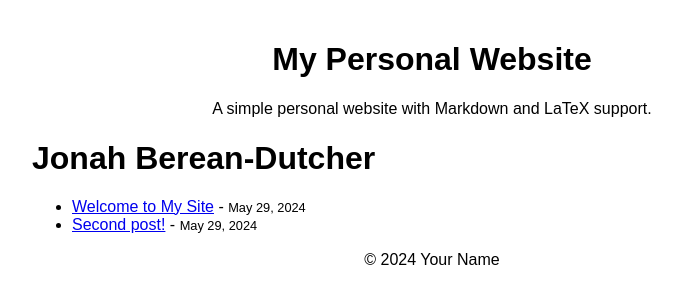
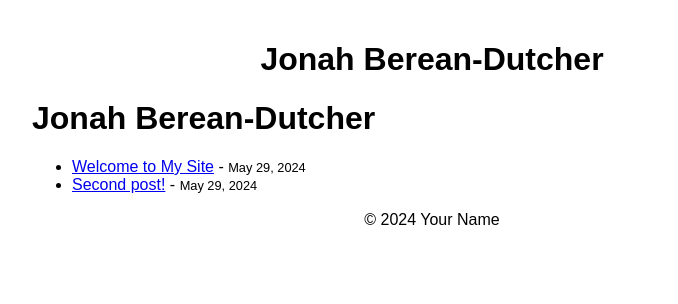
Before and after one commit to jonahbd1/website, a Jekyll site: the page built from index.md, in a window 1280 px wide. Shown: the top 304 px of the page, without its empty margins (208-886 px from the left). Built offline with Jekyll 4.4.1, drawn with Linux system fonts in a browser that asks for light colours.

Commit message:
Update _config.yml

```diff
--- a/_config.yml
+++ b/_config.yml
@@ -1,7 +1,6 @@
-title: My Personal Website
+title: Jonah Berean-Dutcher
 email: jonahberean@gmail.com
-description: >-
-  A simple personal website with Markdown and LaTeX support.
+description:
 baseurl: "/website"
 url: "https://jonahberean.github.io"
 theme: minima
```
